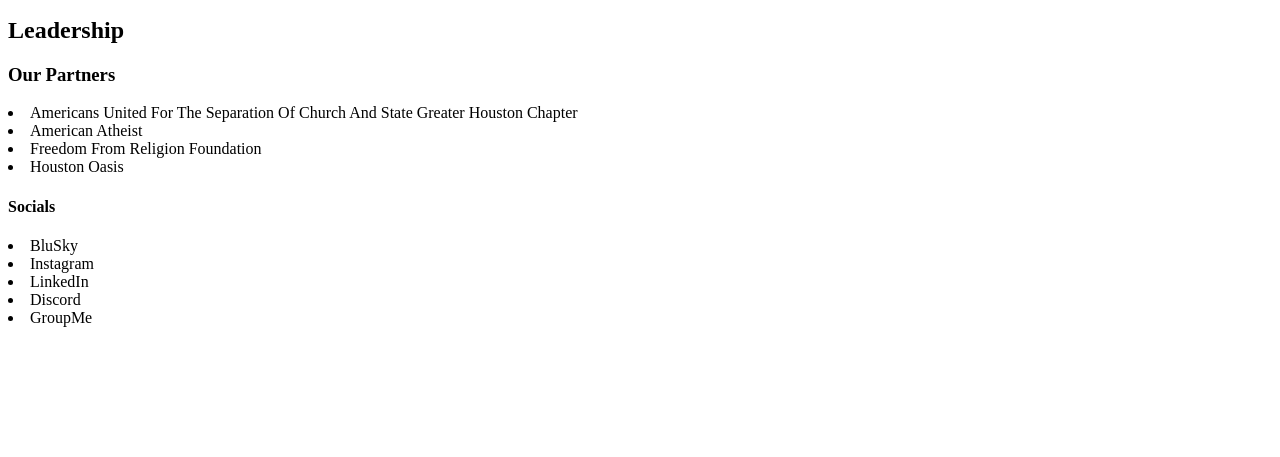
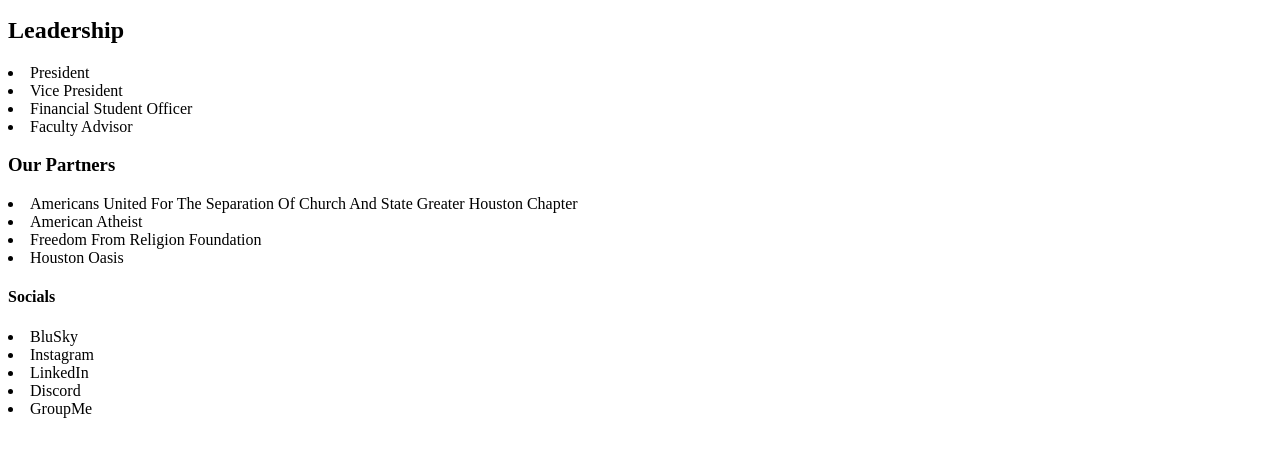
Before and after one commit to Scadrial/SSAatUH_website, a plain HTML site: page SSAatUH_website.html in a window 1280 px wide. Shown: the part 127-584 px from the top of the page. Drawn offline with Linux system fonts and the light colour scheme.

Commit message:
Add files via upload

```diff
--- a/SSAatUH_website.html
+++ b/SSAatUH_website.html
@@ -13,7 +13,10 @@
             </p>
         <h2>Leadership</h2>
             <p>
-
+                <li>President</li>
+                <li>Vice President</li>
+                <li>Financial Student Officer</li>
+                <li>Faculty Advisor</li>
             </p>
         <h3>Our Partners</h3>
             <p>
```
